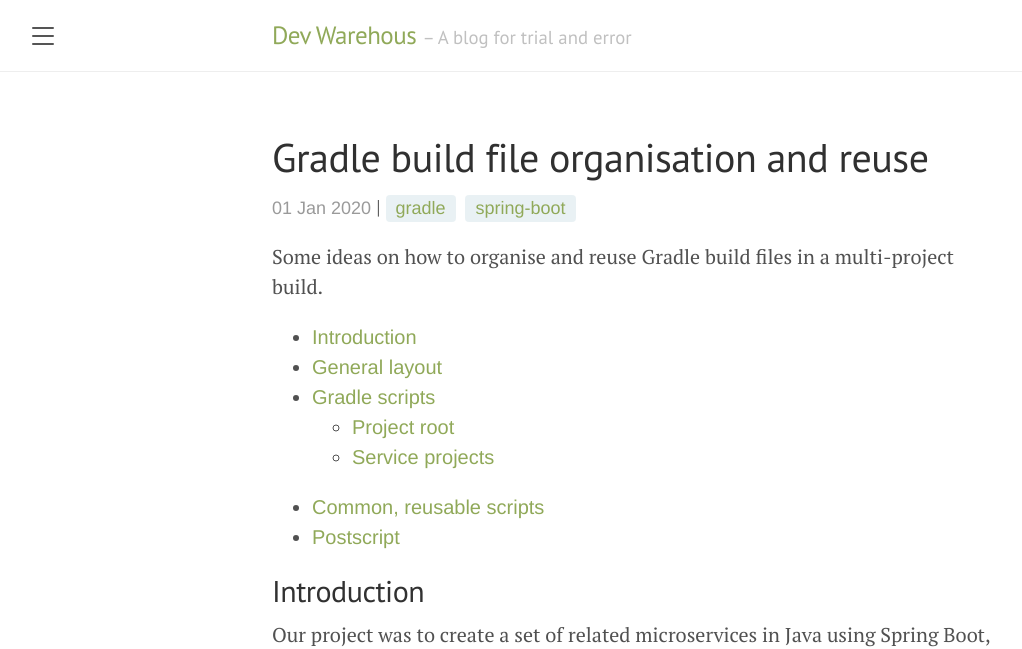
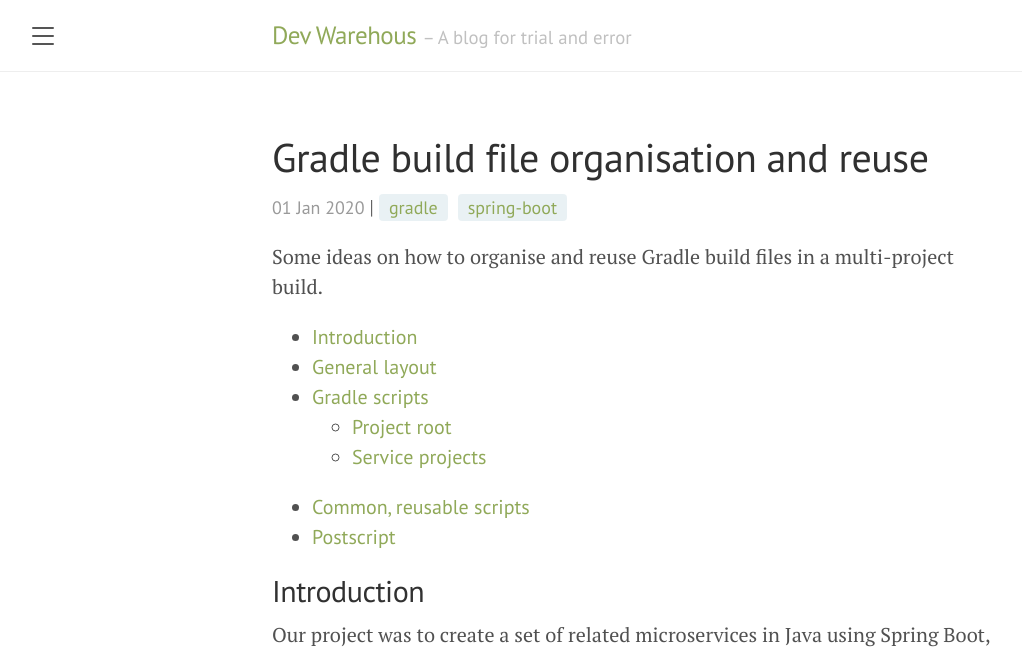
Before and after one commit to sejunkwonme/sejunkwonme.github.io, a Jekyll site: the page built from _posts/2020-01-01-test.md, in a window 1280 px wide. Shown: the top 649 px of the page, without its empty margins (8-1030 px from the left). Built offline with Jekyll 4.4.1, drawn with Linux system fonts in a browser that asks for light colours; some web fonts are replaced.

Commit message:
initial setting

```diff
--- a/public/css/lanyon.css
+++ b/public/css/lanyon.css
@@ -34,6 +34,11 @@
  * Update the foundational and global aspects of the page.
  */
 
+@font-face {
+  font-family: 'SDGothic';
+  src: url("../fonts/AppleSDGothicNeo.ttc") format("truetype");
+}
+
 /* Prevent scroll on narrow devices */
 html,
 body {
@@ -41,11 +46,11 @@
 }
 
 html {
-  font-family: "PT Serif", Georgia, "Times New Roman", serif;
+  font-family: "SDGothic", "PT Serif", Georgia, "Times New Roman", serif;
 }
 
 h1, h2, h3, h4, h5, h6 {
-  font-family: "PT Sans", Helvetica, Arial, sans-serif;
+  font-family: "SDGothic", "PT Sans", Helvetica, Arial, sans-serif;
   font-weight: 400;
   color: #313131;
   letter-spacing: -.025rem;
@@ -148,7 +153,7 @@
   width: 14rem;
   visibility: hidden;
   overflow-y: auto;
-  font-family: "PT Sans", Helvetica, Arial, sans-serif;
+  font-family: "SDGothic", "PT Sans", Helvetica, Arial, sans-serif;
   font-size: .875rem; /* 15px */
   color: rgba(255,255,255,.6);
   background-color: #202020;
@@ -363,7 +368,7 @@
   overflow: hidden; /* clearfix */
   margin-left: -1rem;
   margin-right: -1rem;
-  font-family: "PT Sans", Helvetica, Arial, sans-serif;
+  font-family: "SDGothic", "PT Sans", Helvetica, Arial, sans-serif;
   color: #ccc;
   text-align: center;
 }
--- a/public/css/relignorant.css
+++ b/public/css/relignorant.css
@@ -1,10 +1,10 @@
 @font-face {
     font-family: 'SDGothic';
-    src: url("public/fonts/AppleSDGothicNeo.ttc") format("truetype");
+    src: url("../fonts/AppleSDGothicNeo.ttc") format("truetype");
 }
 
 .categories-list {
-    font-family: "SDGothic", Helvetica, Arial, sans-serif;
+    font-family: "SDGothic", "PT Sans", Helvetica, Arial, sans-serif;
     font-weight: 400;
     color: #313131;
     letter-spacing: -.025rem;
@@ -18,7 +18,7 @@
     margin-right: 0.25rem;
     border-radius: 4px;
     color: #6a9fb5;
-    font-family: "SDGothic", Helvetica, Arial, sans-serif;
+    font-family: "SDGothic", "PT Sans", Helvetica, Arial, sans-serif;
     font-size: 90%;
     -webkit-transition: all 0.1s ease-in-out;
     -moz-transition: all 0.1s ease-in-out;
@@ -26,7 +26,7 @@
 }
 .post-date {
     display: inline;
-    font-family: "SDGothic", Helvetica, Arial, sans-serif;
+    font-family: "SDGothic", "PT Sans", Helvetica, Arial, sans-serif;
     font-size: 90%;
 }
 .post-article {
@@ -34,7 +34,7 @@
 }
 .img-caption {
     text-align: center;
-    font-family: "SDGothic", Helvetica, Arial, sans-serif;
+    font-family: "SDGothic", "PT Sans", Helvetica, Arial, sans-serif;
     font-weight: bold;
 }
 pre {
@@ -49,7 +49,7 @@
     padding: 0.25em;
 }
 #markdown-toc li {
-    font-family: "SDGothic", Helvetica, Arial, sans-serif;
+    font-family: "SDGothic", "PT Sans", Helvetica, Arial, sans-serif;
 }
 
 .build-revision {
```
